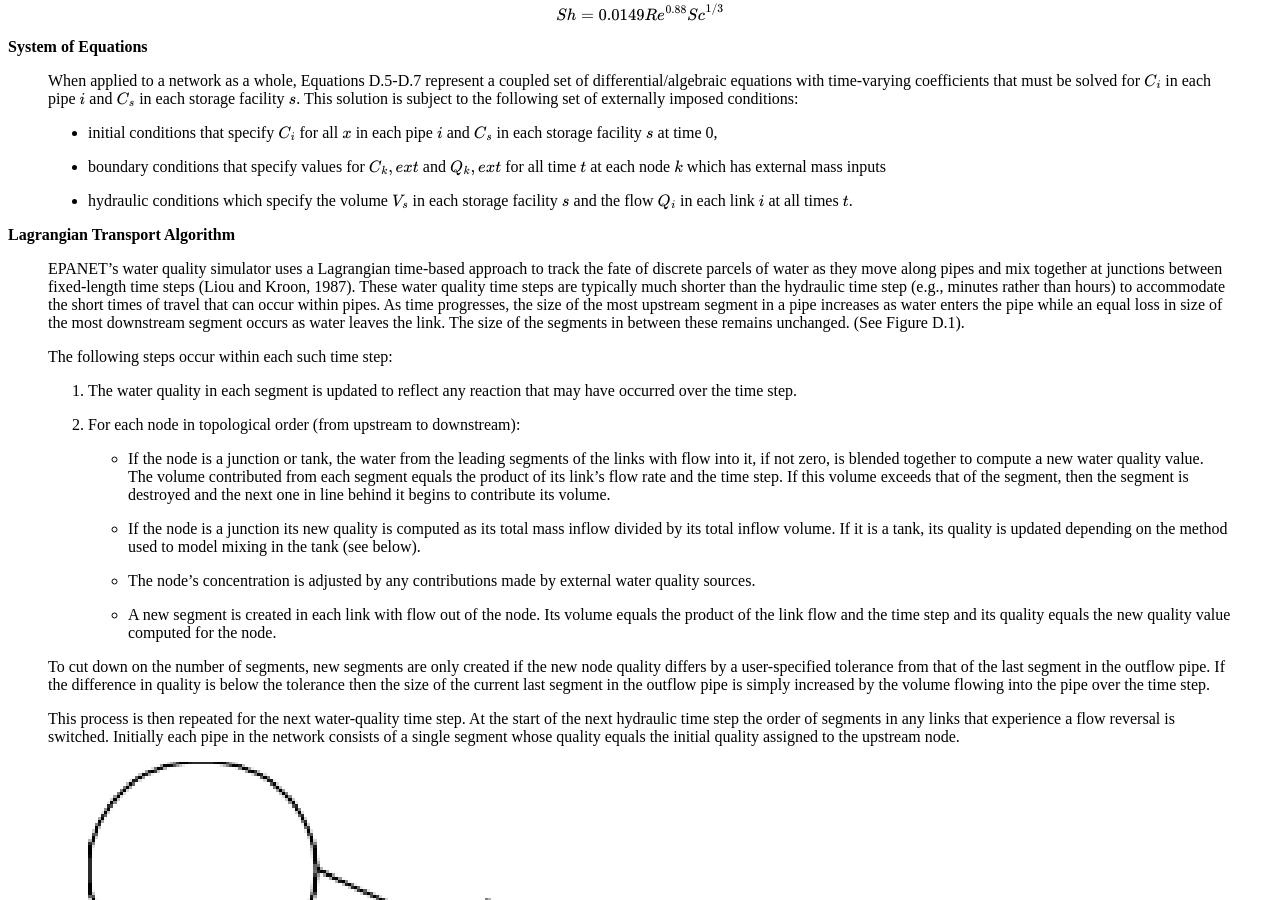
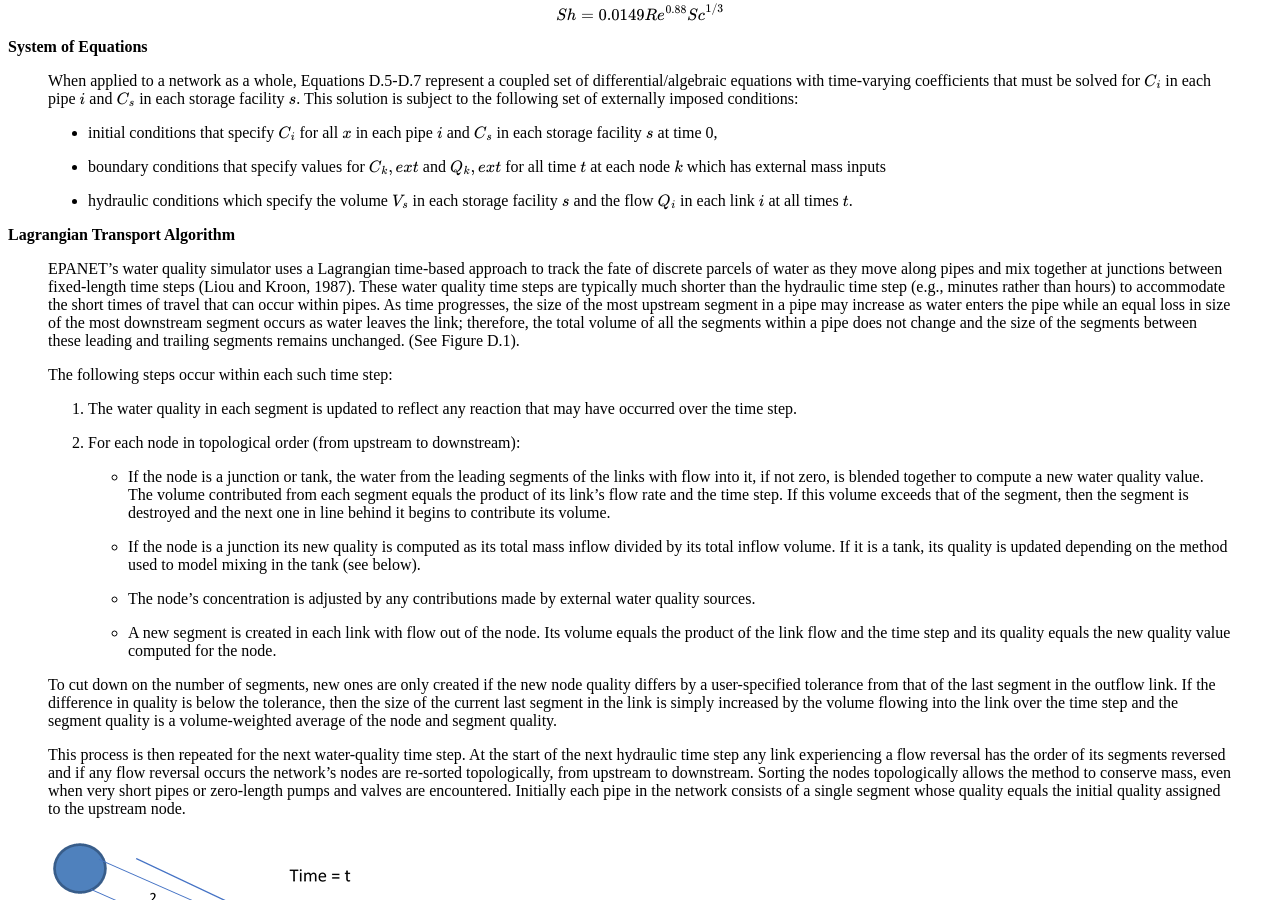
Before and after one commit to USEPA/epanet-manual, a Sphinx documentation site: the page built from docs/analysis_algorithms.rst, in a window 1280 px wide and 900 px high, scrolled down 8770 px. Built offline with Sphinx 7.4.7 and the Read the Docs theme 2.0.0, drawn with Linux system fonts in a browser that asks for light colours.

Commit message:
Updating Lagrangian transport description
Work performed by Feng Shang

```diff
--- a/docs/analysis_algorithms.rst
+++ b/docs/analysis_algorithms.rst
@@ -789,10 +789,11 @@ Water Quality
   typically much shorter than the hydraulic time step (e.g., minutes
   rather than hours) to accommodate the short times of travel that can
   occur within pipes. As time progresses, the size of the most upstream
-  segment in a pipe increases as water enters the pipe while an equal
+  segment in a pipe may increase as water enters the pipe while an equal
   loss in size of the most downstream segment occurs as water leaves
-  the link. The size of the segments in between these remains
-  unchanged. (See Figure D.1).
+  the link; therefore, the total volume of all the segments within a pipe
+  does not change and the size of the segments between these leading and
+  trailing segments remains unchanged. (See Figure D.1).
 
   The following steps occur within each such time step:
 
@@ -821,27 +822,29 @@ Water Quality
        Its volume equals the product of the link flow and the time step
        and its quality equals the new quality value computed for the node.
 
-  To cut down on the number of segments, new segments are only created if
-  the new node quality differs by a user-specified tolerance from that
-  of the last segment in the outflow pipe. If the difference in quality
-  is below the tolerance then the size of the current last segment in
-  the outflow pipe is simply increased by the volume flowing into the
-  pipe over the time step.
+  To cut down on the number of segments, new ones are only created if
+  the new node quality differs by a user-specified tolerance from that of
+  the last segment in the outflow link. If the difference in quality is
+  below the tolerance, then the size of the current last segment in the
+  link is simply increased by the volume flowing into the link over the
+  time step and the segment quality is a volume-weighted average of the
+  node and segment quality.
 
-  This process is then repeated for the next water-quality time step.
-  At the start of the next hydraulic time step the order of segments in
-  any links that experience a flow reversal is switched. Initially each
-  pipe in the network consists of a single segment whose quality equals
-  the initial quality assigned to the upstream node.
+  This process is then repeated for the next water-quality time step. At
+  the start of the next hydraulic time step any link experiencing a flow
+  reversal has the order of its segments reversed and if any flow
+  reversal occurs the network’s nodes are re-sorted topologically, from
+  upstream to downstream. Sorting the nodes topologically allows the
+  method to conserve mass, even when very short pipes or zero-length pumps
+  and valves are encountered. Initially each pipe in the network consists
+  of a single segment whose quality equals the initial quality assigned to
+  the upstream node.
 
-
-    |image147|
-
-    |image148|
+  .. image:: media/transport.png
+     :align: center
 
   **Figure D.1** Behavior of Segments in the Lagrangian Solution Method
 
 
 
-
 .. include:: image_subdefs.rst
--- a/docs/image_subdefs.rst
+++ b/docs/image_subdefs.rst
@@ -173,5 +173,3 @@
 ..  |image144| image:: media/image93.png
 ..  |image145| image:: media/image94.png
 ..  |image146| image:: media/image95.png
-..  |image147| image:: media/image96.png
-..  |image148| image:: media/image98.png
```
Also changed, not shown: docs/media/image96.png (deleted), docs/media/image98.png (deleted), docs/media/transport.png (added), 1 other file.
